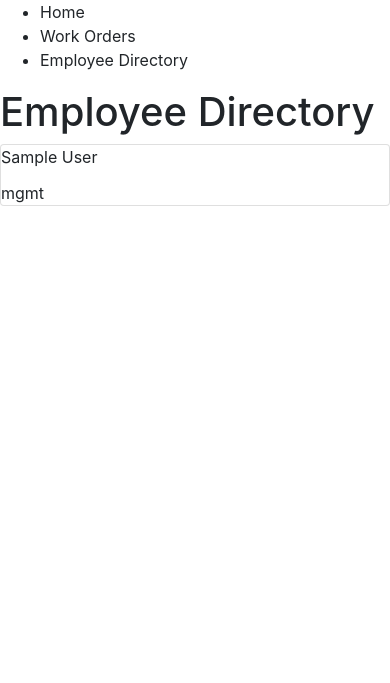
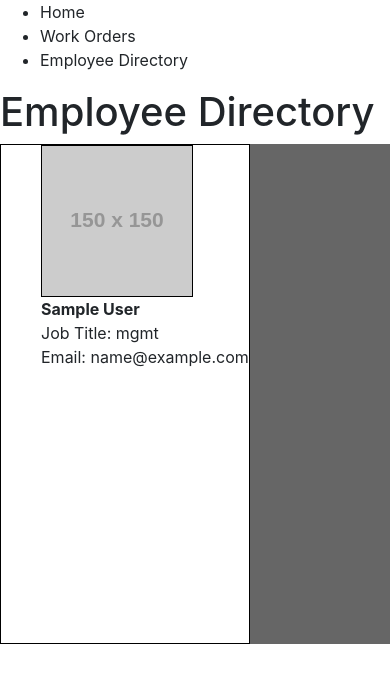
Before and after one commit to corykitchens/sae, a Django app: page /employees/ in a window 390 px wide. Shown: the top 683 px of the page. Run offline with Django 3.2, Linux system fonts and the light colour scheme; tables that the repository leaves empty hold one stand-in row (values such as "Sample post"); grey boxes labelled with a size stand in for pictures from a placeholder-image service; some libraries are stand-ins or nearby versions.

Commit message:
Flexbox layout for employee list

```diff
--- a/sae/settings.py
+++ b/sae/settings.py
@@ -119,4 +119,8 @@ USE_TZ = True
 # Static files (CSS, JavaScript, Images)
 # https://docs.djangoproject.com/en/1.9/howto/static-files/
 
-STATIC_URL = '/static/'
+STATICFILES_DIRS = [
+    os.path.join(BASE_DIR, "static"),
+    "static/",
+]
+STATIC_URL = os.path.join(BASE_DIR, "static/")
--- a/static/css/login.css
+++ /dev/null
@@ -1,3 +0,0 @@
-* {
-	color : 'pink';
-}
--- /dev/null
+++ b/static/employee/css/employee.css
@@ -0,0 +1,26 @@
+.employee-container {
+	display: flex;
+	min-height: 500px;
+	background: #666;
+	justify-content: space-between;
+	flex-wrap: wrap;
+}
+
+.employee-profile {
+
+	border: 1px solid black;
+	background: #FFF;
+	justify-content: space-between;
+	flex-wrap: wrap;
+
+}
+
+.employee-information {
+	list-style: none;
+
+}
+
+.employee-information img {
+	border: 1px solid black;
+	margin: 0 auto;
+}
--- a/templates/employee/base.html
+++ b/templates/employee/base.html
@@ -7,9 +7,11 @@
     <meta http-equiv="x-ua-compatible" content="ie=edge">
 
     <!-- Bootstrap CSS -->
+    {% load staticfiles %}
     <link rel="stylesheet" href="https://maxcdn.bootstrapcdn.com/bootstrap/4.0.0-alpha.2/css/bootstrap.min.css" integrity="sha384-y3tfxAZXuh4HwSYylfB+J125MxIs6mR5FOHamPBG064zB+AFeWH94NdvaCBm8qnd" crossorigin="anonymous">
+    <link rel="stylesheet" type="text/css" href="{% static "employee/css/employee.css" %}">
+  </head>
 
-  </head>
   <body>
     <ul>
       <li>Home</li>
--- a/templates/employee/employee_list.html
+++ b/templates/employee/employee_list.html
@@ -1,17 +1,26 @@
 {% extends "employee/base.html" %}
 {% block content %}
 
-<h1>Employee Directory</h1>
-{% for employee in employees %}
+<div class="row">
+	<div class="col-md-3"></div>
+	<div class="col-md-9">
+	<h1>Employee Directory</h1>
+	<div class="employee-container">
 
-	<div class="card">
-		<div class="card-title">
-			{{employee}}
-		</div>
-		<div>
-			{{employee.job_title}}
-		</div>
+		{% for employee in employees %}
+			<div class="employee-profile">
+				<ul class="employee-information">
+					<li><img src="http://placehold.it/150x150" /></li>
+					<strong>{{employee.first_name}} {{employee.last_name}}</strong>
+					<li>Job Title: {{employee.job_title}}</li>
+					<li>Email: {{employee.email}}</li>
+				</ul>
+
+
+
+			</div>
+		{% endfor %}
 	</div>
-
-{% endfor %}
+	</div>
+</div>
 {% endblock %}
```
Also changed, not shown: templates/login/login.html (+12 -9 lines), 1 other file.
